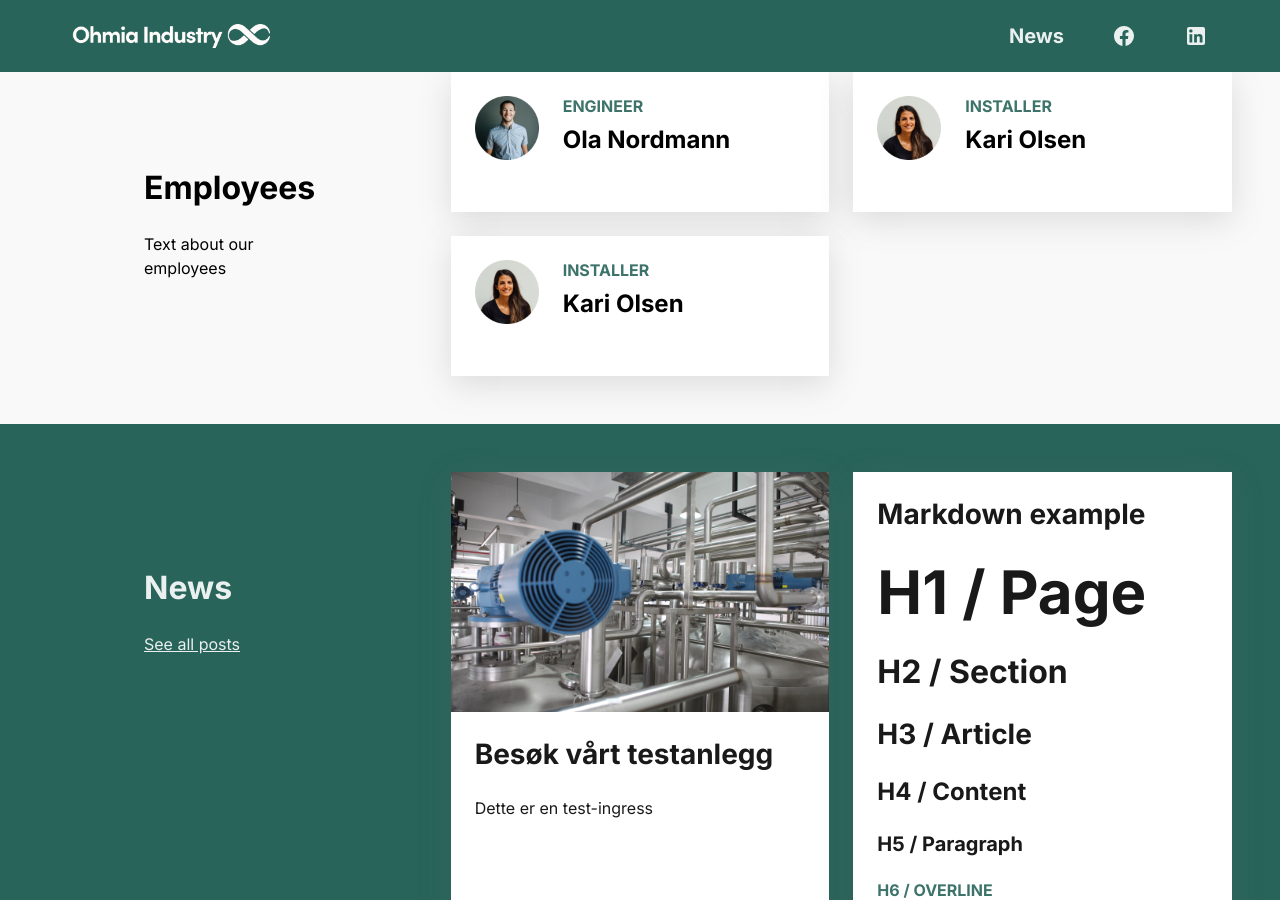
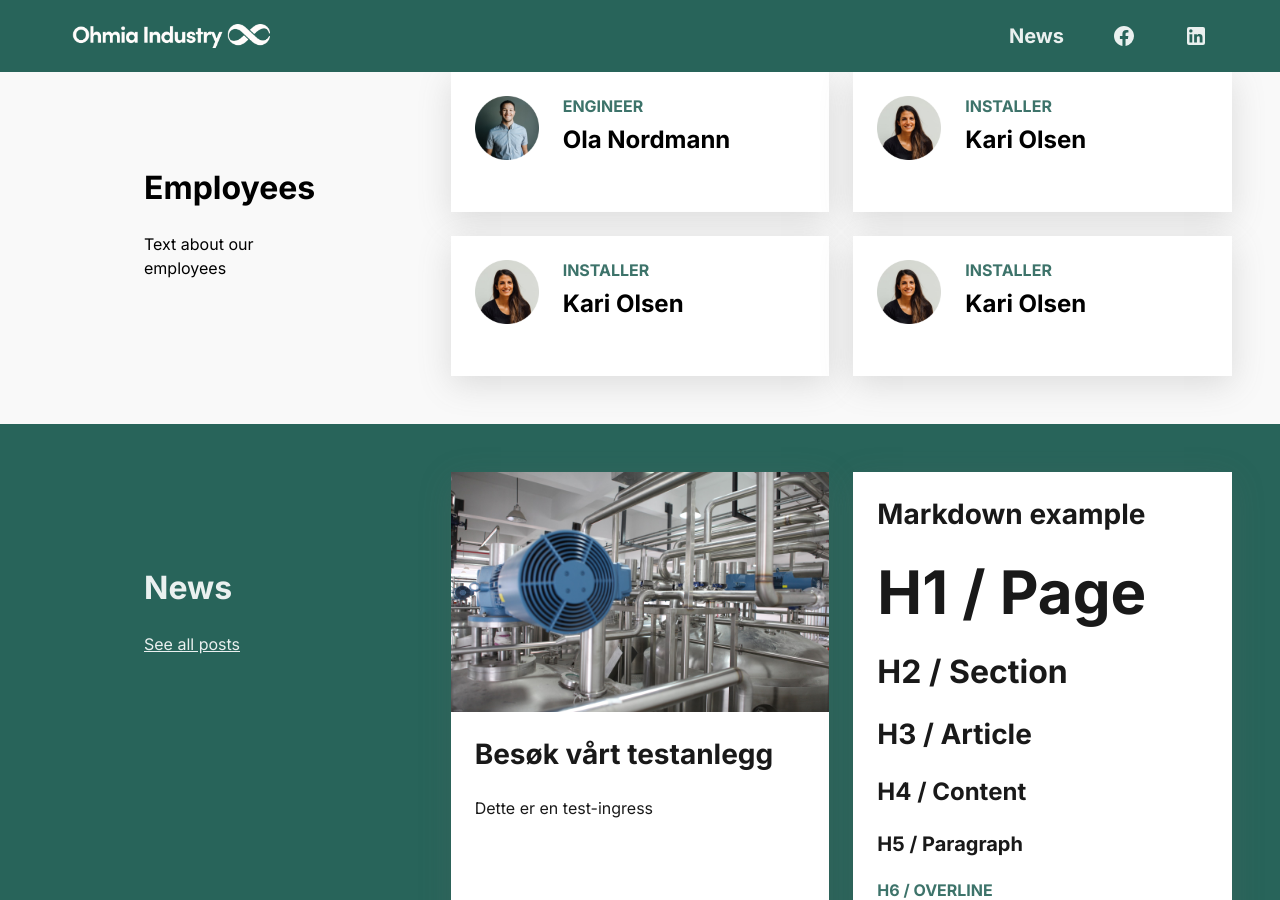
Before and after one commit to michael-bantle/ohmiaindustry.github.io, a Jekyll site: the page built from index.html, in a window 1280 px wide and 900 px high, scrolled down 2308 px. Built offline with Jekyll 4.4.1, drawn with Linux system fonts in a browser that asks for light colours.

Commit message:
Update content.yml
Added new employee

```diff
--- a/_data/content.yml
+++ b/_data/content.yml
@@ -36,6 +36,10 @@ employees:
     title: "Installer"
     image: "kari_olsen.jpg"
 
+  - name: "Kari Olsen"
+    title: "Installer"
+    image: "kari_olsen.jpg"
+
 partners:
   heading: "Our partners"
   text: "Optional text about our partners"
```
